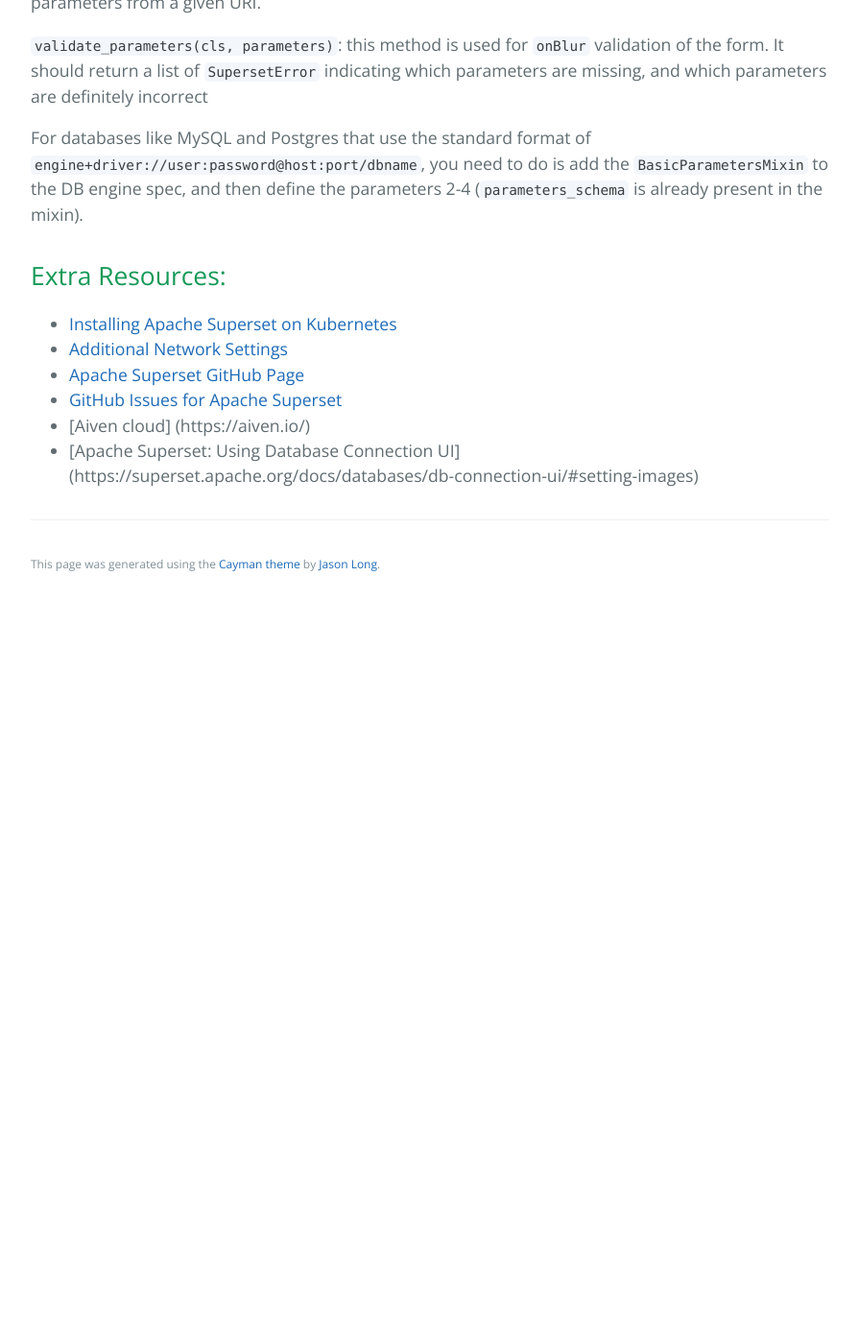
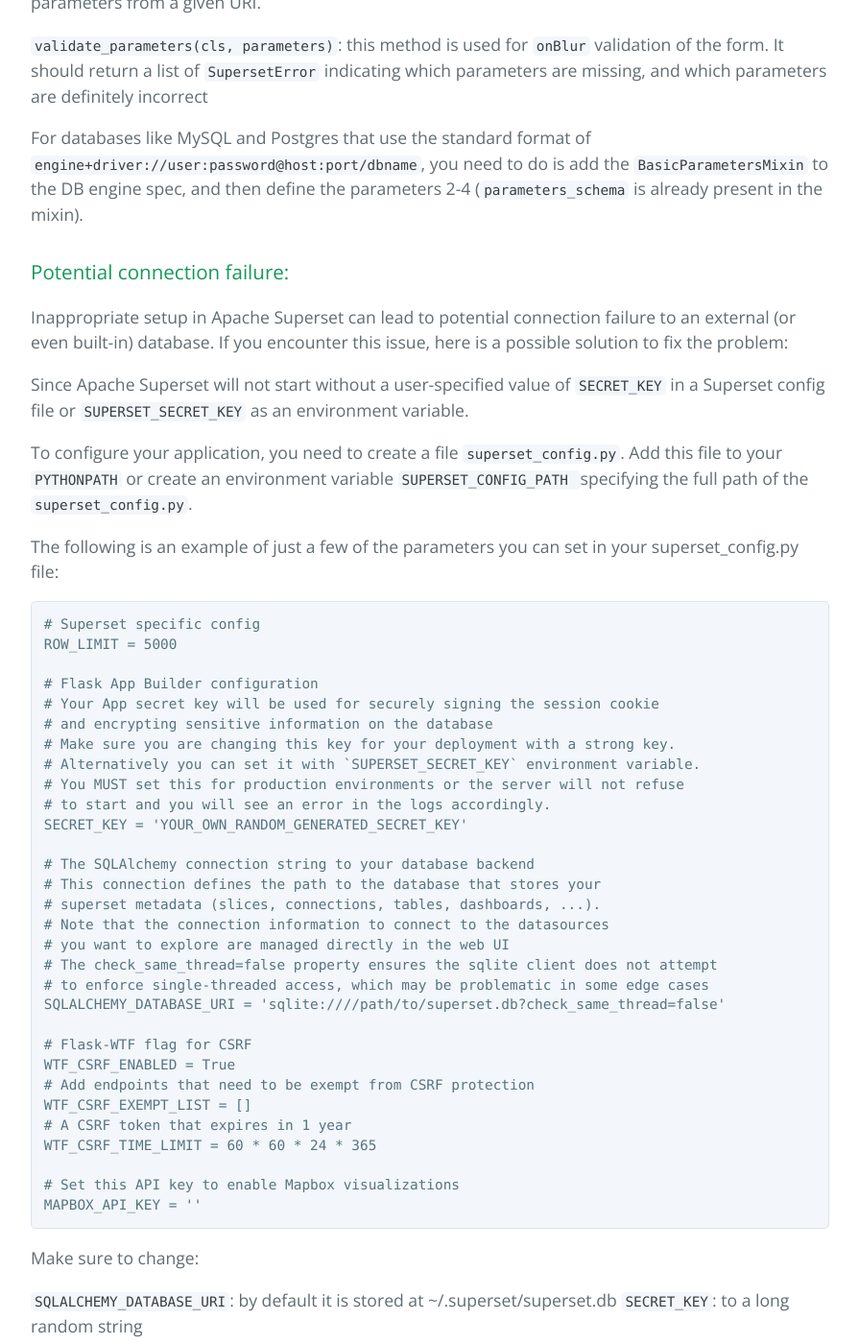
Before and after one commit to learning-software-engineering/learning-software-engineering.github.io, a Jekyll site: the page built from Topics/Tech_Stacks/Apache_Superset.md, in a window 1280 px wide and 1400 px high, scrolled down 5514 px. Shown: the whole window at 96% size, without its empty margins (192-1087 px from the left). Built offline with Jekyll 4.4.1, drawn with Linux system fonts in a browser that asks for light colours; our own code applies the rules of GitHub Pages for plain Markdown files; before the commit the page ends 6144 px from its top, so only the background shows below that; some of the changed text lies outside the part shown.

Commit message:
add instruction on potential connection failure

````diff
--- a/Topics/Tech_Stacks/Apache_Superset.md
+++ b/Topics/Tech_Stacks/Apache_Superset.md
@@ -193,6 +193,65 @@
 
 For databases like MySQL and Postgres that use the standard format of `engine+driver://user:password@host:port/dbname`, you need to do is add the `BasicParametersMixin` to the DB engine spec, and then define the parameters 2-4 (`parameters_schema` is already present in the mixin).
 
+### Potential connection failure:
+
+Inappropriate setup in Apache Superset can lead to potential connection failure to an external (or even built-in) database. If you encounter this issue, here is a possible solution to fix the problem:
+
+Since Apache Superset will not start without a user-specified value of `SECRET_KEY` in a Superset config file or `SUPERSET_SECRET_KEY` as an environment variable.
+
+To configure your application, you need to create a file `superset_config.py`. Add this file to your `PYTHONPATH` or create an environment variable `SUPERSET_CONFIG_PATH `specifying the full path of the `superset_config.py`.
+
+The following is an example of just a few of the parameters you can set in your superset_config.py file:
+
+```
+# Superset specific config
+ROW_LIMIT = 5000
+
+# Flask App Builder configuration
+# Your App secret key will be used for securely signing the session cookie
+# and encrypting sensitive information on the database
+# Make sure you are changing this key for your deployment with a strong key.
+# Alternatively you can set it with `SUPERSET_SECRET_KEY` environment variable.
+# You MUST set this for production environments or the server will not refuse
+# to start and you will see an error in the logs accordingly.
+SECRET_KEY = 'YOUR_OWN_RANDOM_GENERATED_SECRET_KEY'
+
+# The SQLAlchemy connection string to your database backend
+# This connection defines the path to the database that stores your
+# superset metadata (slices, connections, tables, dashboards, ...).
+# Note that the connection information to connect to the datasources
+# you want to explore are managed directly in the web UI
+# The check_same_thread=false property ensures the sqlite client does not attempt
+# to enforce single-threaded access, which may be problematic in some edge cases
+SQLALCHEMY_DATABASE_URI = 'sqlite:////path/to/superset.db?check_same_thread=false'
+
+# Flask-WTF flag for CSRF
+WTF_CSRF_ENABLED = True
+# Add endpoints that need to be exempt from CSRF protection
+WTF_CSRF_EXEMPT_LIST = []
+# A CSRF token that expires in 1 year
+WTF_CSRF_TIME_LIMIT = 60 * 60 * 24 * 365
+
+# Set this API key to enable Mapbox visualizations
+MAPBOX_API_KEY = ''
+```
+
+Make sure to change:
+
+`SQLALCHEMY_DATABASE_URI`: by default it is stored at ~/.superset/superset.db
+`SECRET_KEY`: to a long random string
+
+
+Adding an initial `SECRET_KEY`
+
+Superset requires a user-specified `SECRET_KEY` to start up. This requirement was added in version 2.1.0 to force secure configurations. Add a strong `SECRET_KEY` to your `superset_config.py` file like:
+
+```
+SECRET_KEY = 'YOUR_OWN_RANDOM_GENERATED_SECRET_KEY'
+```
+
+You can generate a strong secure key with `openssl rand -base64 42` command in terminal.
+
 
 
 ## Extra Resources:
@@ -203,3 +262,4 @@
 * [GitHub Issues for Apache Superset](https://github.com/apache/superset/issues)
 * [Aiven cloud]  (https://aiven.io/)
 * [Apache Superset: Using Database Connection UI] (https://superset.apache.org/docs/databases/db-connection-ui/#setting-images)
+* [Apache Superset: Configuring Superset] (https://superset.apache.org/docs/installation/configuring-superset/)
````
